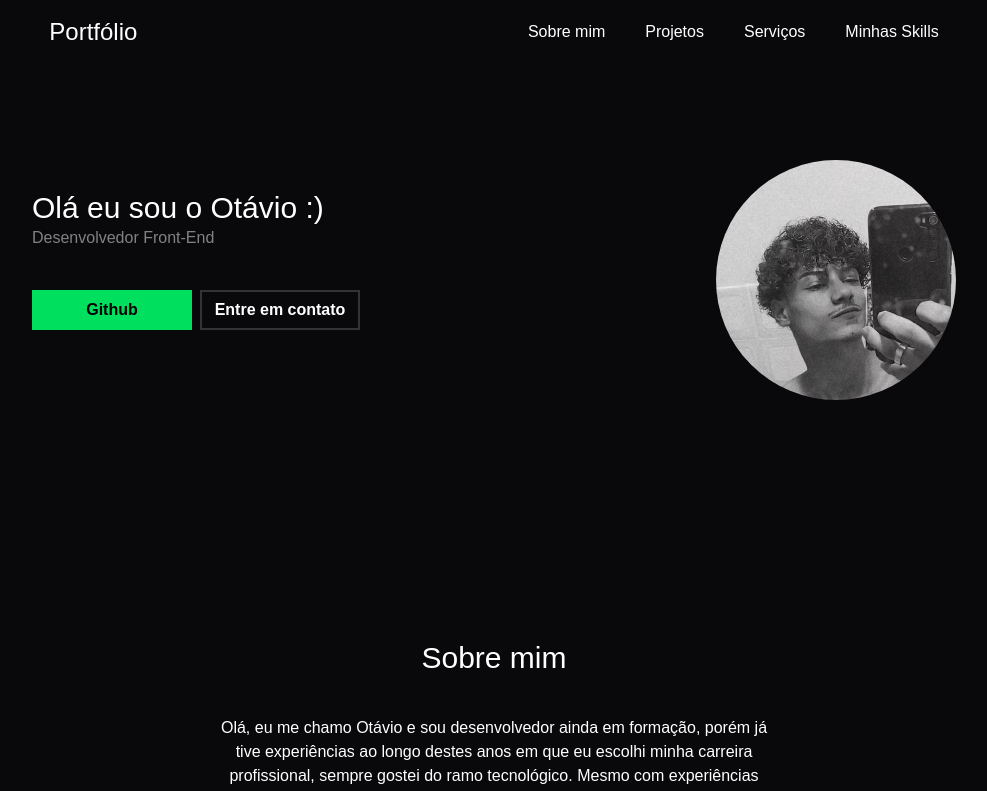
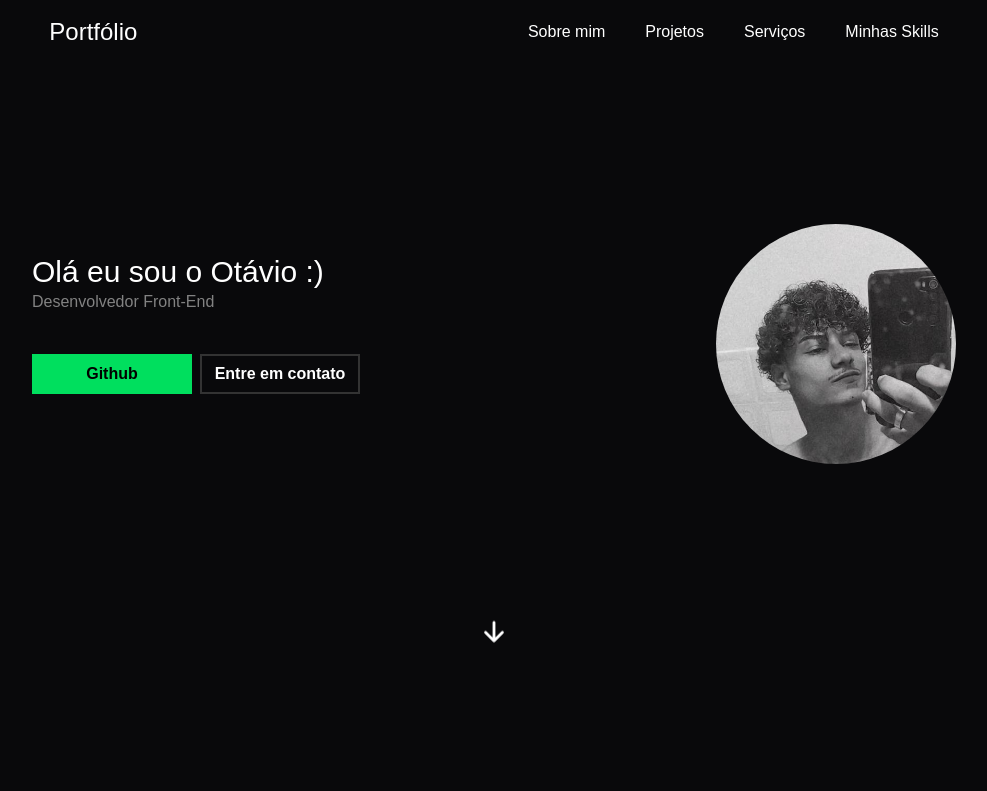
Before and after one commit to OcttaDev/octtadev, a React (Vite) app: page / in a window 1280 px wide. Shown: the top 791 px of the page, without its empty margins (146-1133 px from the left). Built offline with nearby package versions, Linux system fonts and the light colour scheme.

Commit message:
update in home.jsx

```diff
--- a/src/components/pages/home/home.jsx
+++ b/src/components/pages/home/home.jsx
@@ -5,13 +5,16 @@ import { useEffect } from "react";
 import AOS from "aos";
 import "aos/dist/aos.css";
 
+import { IoArrowDownOutline } from "react-icons/io5";
+
 function Home() {
   useEffect(() => {
     AOS.init({ duration: 2000 });
   }, []);
   return (
+    <div className="flex flex-col">
       <div
-      className="flex justify-around items-center my-28 responsive"
+        className="flex justify-around items-center my-40  responsive"
         id="home"
         data-aos="fade-up"
       >
@@ -38,6 +41,10 @@ function Home() {
           <img src={Avatar} alt="" className="w-60 rounded-full" />
         </div>
       </div>
+      <div className="text-white m-auto animate-bounce" >
+        <a href="#about"><IoArrowDownOutline size={30}/></a>
+      </div>
+    </div>
   );
 }
 export default Home;
```
Lines whose indentation alone changed are shown as unchanged.
